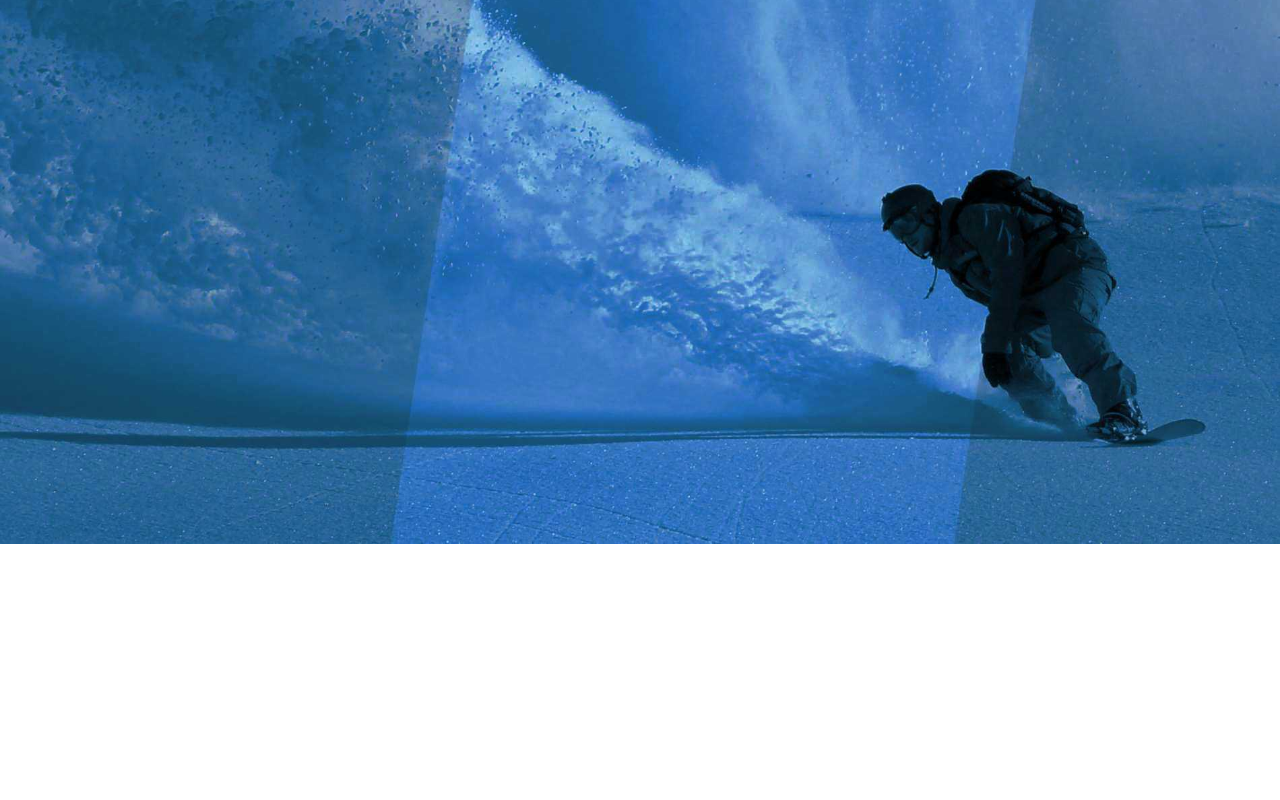
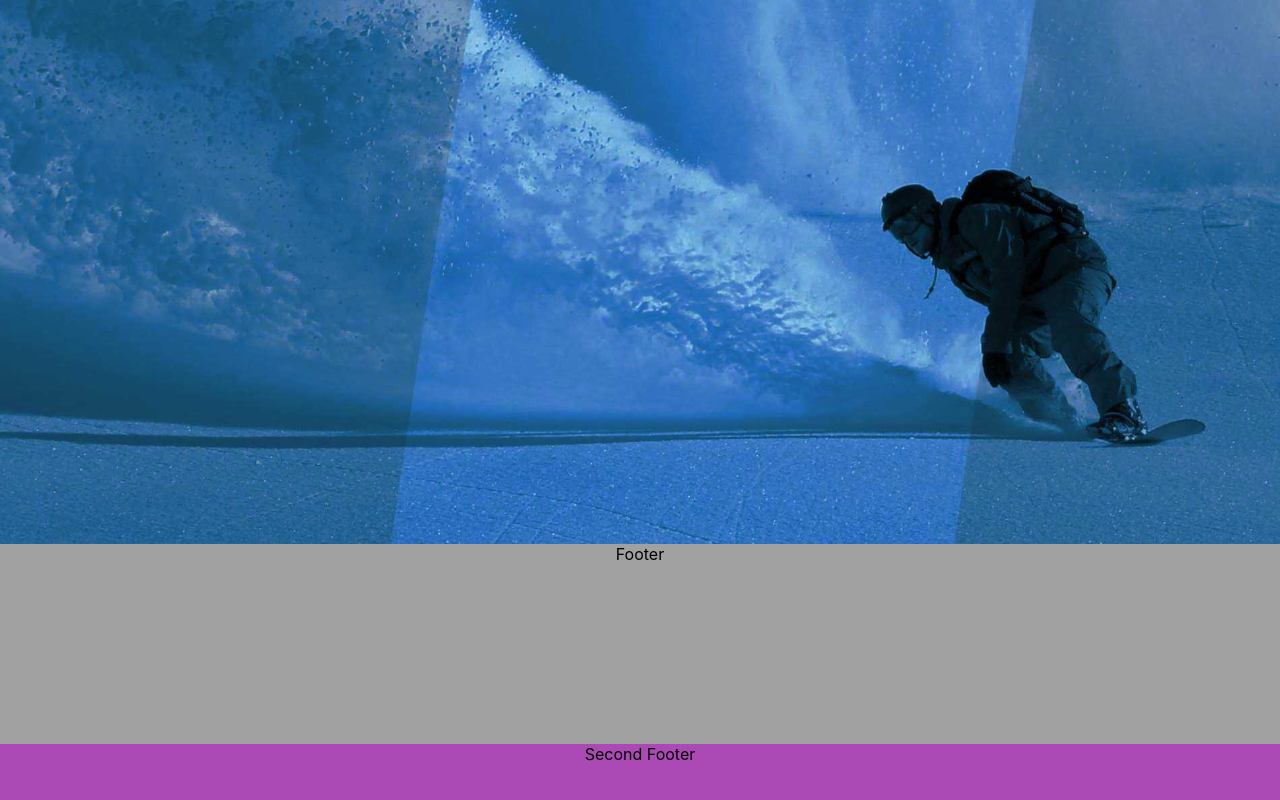
Before and after one commit to swampcamel/Powder-Pal, a React (Create React App) app in the folder powder-pal/: page / in a window 1280 px wide. Shown: the part 256-1056 px from the top of the page. Before the commit the page ends 800 px from the top, so only its background shows below. Built offline with nearby package versions, Linux system fonts and the light colour scheme.

Commit message:
structure file system, add footer components

```diff
--- a/powder-pal/src/App.js
+++ b/powder-pal/src/components/App.js
@@ -1,7 +1,11 @@
 import React, { Component } from 'react';
 import ReactDOM from 'react-dom';
+
 import './App.scss';
-import Welcome from './Welcome'
+
+import Welcome from './Welcome/Welcome';
+import MainFooter from './MainFooter';
+import SecondaryFooter from './SecondaryFooter';
 
 
 class App extends Component {
@@ -9,6 +13,8 @@ class App extends Component {
     return (
       <div className="App">
         <Welcome/>
+        <MainFooter/>
+        <SecondaryFooter/>
       </div>
     );
   }
--- /dev/null
+++ b/powder-pal/src/components/MainFooter.jsx
@@ -0,0 +1,11 @@
+import React from 'react';
+
+import './MainFooter.scss';
+
+function MainFooter() {
+  return (
+    <div className="main-footer">Footer</div>
+  )
+}
+
+export default MainFooter;
--- /dev/null
+++ b/powder-pal/src/components/MainFooter.scss
@@ -0,0 +1,4 @@
+.main-footer {
+  background-color: #a1a1a1;
+  height: 200px;
+}
--- /dev/null
+++ b/powder-pal/src/components/SecondaryFooter.jsx
@@ -0,0 +1,11 @@
+import React from 'react';
+
+import './SecondaryFooter.scss';
+
+function SecondaryFooter() {
+  return(
+    <div className="secondary-footer">Second Footer</div>
+  )
+}
+
+export default SecondaryFooter;
--- /dev/null
+++ b/powder-pal/src/components/SecondaryFooter.scss
@@ -0,0 +1,4 @@
+.secondary-footer {
+  background-color: #ab4ab4;
+  height: 200px;
+}
--- a/powder-pal/src/index.js
+++ b/powder-pal/src/index.js
@@ -1,7 +1,7 @@
 import React from 'react';
 import ReactDOM from 'react-dom';
 import './index.css';
-import App from './App';
+import App from './components/App';
 import { HashRouter } from 'react-router-dom';
 import { createStore } from 'redux';
 import { Provider } from 'react-redux';
```
Also changed, not shown: powder-pal/src/components/App.scss (renamed from powder-pal/src/App.scss), powder-pal/src/components/Welcome/Welcome.jsx (renamed from powder-pal/src/Welcome.jsx), powder-pal/src/components/Welcome/Welcome.scss (renamed from powder-pal/src/Welcome.scss), powder-pal/src/components/Welcome/welcome-bg.jpg (renamed from powder-pal/src/welcome-bg.jpg), 1 other file (tests, documents, lock files or other folders).
